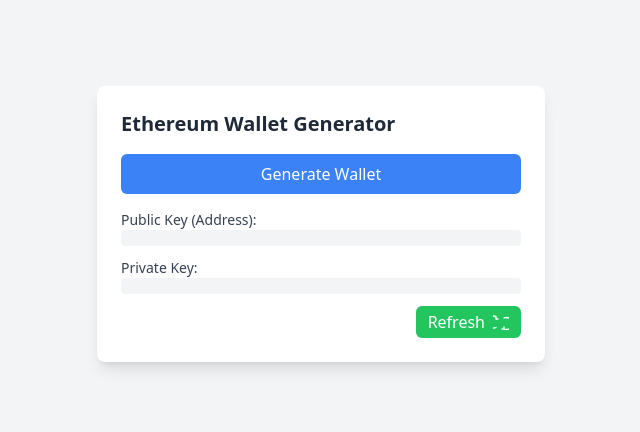
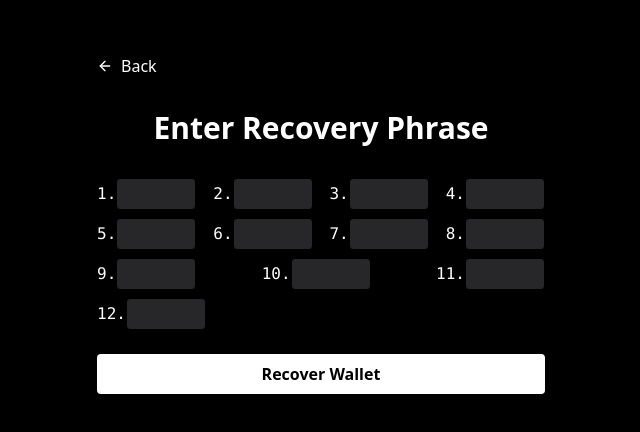
Before and after one commit to sunil8521/solana_wallet, a React (Vite) app: page / in a window 1280 px wide. Shown: the part 176-608 px from the top of the page, without its empty margins (319-959 px from the left). Built offline with nearby package versions, Linux system fonts and the light colour scheme.

Commit message:
UI design

```diff
--- a/package.json
+++ b/package.json
@@ -12,6 +12,7 @@
   "dependencies": {
     "bip39": "^3.1.0",
     "ethers": "^6.13.4",
+    "lucide-react": "^0.469.0",
     "react": "^18.3.1",
     "react-dom": "^18.3.1"
   },
--- a/src/App.jsx
+++ b/src/App.jsx
@@ -1,61 +1,24 @@
-
+import Wallet from "./com/Wallet";
 
 function App() {
-let wallet=true
   return (
     <>
-        <div className="min-h-screen bg-gray-100 flex items-center justify-center">
-      <div className="bg-white shadow-lg rounded-lg p-6 w-full max-w-md">
-        <h1 className="text-xl font-bold text-gray-800 mb-4">Ethereum Wallet Generator</h1>
-        <div className="space-y-4">
-          <button
-            // onClick={generateWallet}
-            className="w-full bg-blue-500 hover:bg-blue-600 text-white py-2 px-4 rounded-md"
-          >
-            Generate Wallet
+    <Wallet/>
+      {/* <div className="min-h-screen flex flex-col items-center justify-center bg-black text-white p-4">
+        <h1 className="text-4xl font-bold mb-8">Create ETH wallet</h1>
+
+        <div className="flex flex-col gap-4 w-full max-w-xs">
+          <button className="h-12 rounded-md text-lg font-semibold bg-white text-black hover:bg-gray-200">
+            Create
           </button>
-          {wallet && (
-            <div className="space-y-3">
-              <div>
-                <label className="block text-sm font-medium text-gray-700">Public Key (Address):</label>
-                <p className="text-sm bg-gray-100 p-2 rounded">{wallet.address}</p>
-              </div>
-              <div>
-                <label className="block text-sm font-medium text-gray-700">Private Key:</label>
-                <p className="text-sm bg-gray-100 p-2 rounded">{wallet.privateKey}</p>
-              </div>
-              <div className="flex items-center justify-between">
-                <span className="text-sm font-medium text-gray-700">
-                  {/* Balance: {balance !== null ? `${balance} ETH` : "N/A"} */}
-                </span>
-                <button
-                  // onClick={fetchBalance}
-                  className="bg-green-500 hover:bg-green-600 text-white py-1 px-3 rounded-md flex items-center space-x-2"
-                >
-                  <span>Refresh</span>
-                  <svg
-                    xmlns="http://www.w3.org/2000/svg"
-                    fill="none"
-                    viewBox="0 0 24 24"
-                    strokeWidth={2}
-                    stroke="currentColor"
-                    className="w-4 h-4"
-                  >
-                    <path
-                      strokeLinecap="round"
-                      strokeLinejoin="round"
-                      d="M4.5 20.25a9 9 0 110-16.5m0 0V7.5m0 0h3m9-1.5a9 9 0 110 16.5m0 0v-3m0 3h-3"
-                    />
-                  </svg>
-                </button>
-              </div>
-            </div>
-          )}
+
+          <button className="h-12 rounded-md text-lg font-semibold border-white text-black bg-white hover:bg-gray-200">
+            Recovery
+          </button>
         </div>
-      </div>
-    </div>
+      </div> */}
     </>
-  )
+  );
 }
 
-export default App
+export default App;
--- /dev/null
+++ b/src/com/Wallet.jsx
@@ -0,0 +1,71 @@
+import { useState } from "react";
+import { ArrowLeft } from "lucide-react";
+
+const Wallet = () => {
+  const [phrase, setPhrase] = useState(new Array(12).fill(""));
+
+  const handlePhraseChange = (index, value) => {
+    if (value.includes(" ")) {
+        const words = value.split(" ").slice(0, 12);
+        const updatedPhrase = [...phrase];
+        words.forEach((word, i) => {
+          if (index + i < 12) updatedPhrase[index + i] = word;
+        });
+        setPhrase(updatedPhrase);
+      } else {
+        const updatedPhrase = [...phrase];
+        updatedPhrase[index] = value;
+        setPhrase(updatedPhrase);
+      }
+  };
+
+  const handleSubmit = (e) => {
+    e.preventDefault();
+    console.log("Recovery phrase submitted:", phrase.join(" "));
+  };
+
+  return (
+    <div className="min-h-screen flex flex-col items-center justify-center bg-black text-white p-4">
+      <div className="w-full max-w-md space-y-8">
+        <button
+          className="flex items-center text-white hover:text-gray-300"
+          onClick={() => console.log("Go back")} // Replace with actual navigation
+        >
+          <ArrowLeft className="mr-2 h-4 w-4" />
+          Back
+        </button>
+
+        <h1 className="text-3xl font-bold text-center">
+          Enter Recovery Phrase
+        </h1>
+
+        <form onSubmit={handleSubmit} className="space-y-6">
+          <div className="flex flex-wrap gap-2 justify-between">
+            {phrase.map((word, index) => (
+            <div  key={index} className="flex items-center">
+                <p className="font-mono">{index+1}.</p>
+              <input
+
+                type="text"
+                // maxLength={15}
+                value={word}
+                onChange={(e) => handlePhraseChange(index, e.target.value)}
+                className="w-20 h-8 px-2 text-white font-semibold from-neutral-400 text-sm bg-zinc-800 text-center border border-black rounded focus:outline-none focus:ring-2 focus:ring-zinc-700"
+                />
+                </div>
+            ))}
+          </div>
+
+          <button
+            type="submit"
+            className="w-full h-10 text-base font-semibold bg-white text-black hover:bg-gray-200 rounded"
+          >
+            Recover Wallet
+          </button>
+        </form>
+      </div>
+    </div>
+  );
+};
+
+export default Wallet;
```
Also changed, not shown: 1 other file (tests, documents, lock files or other folders).
